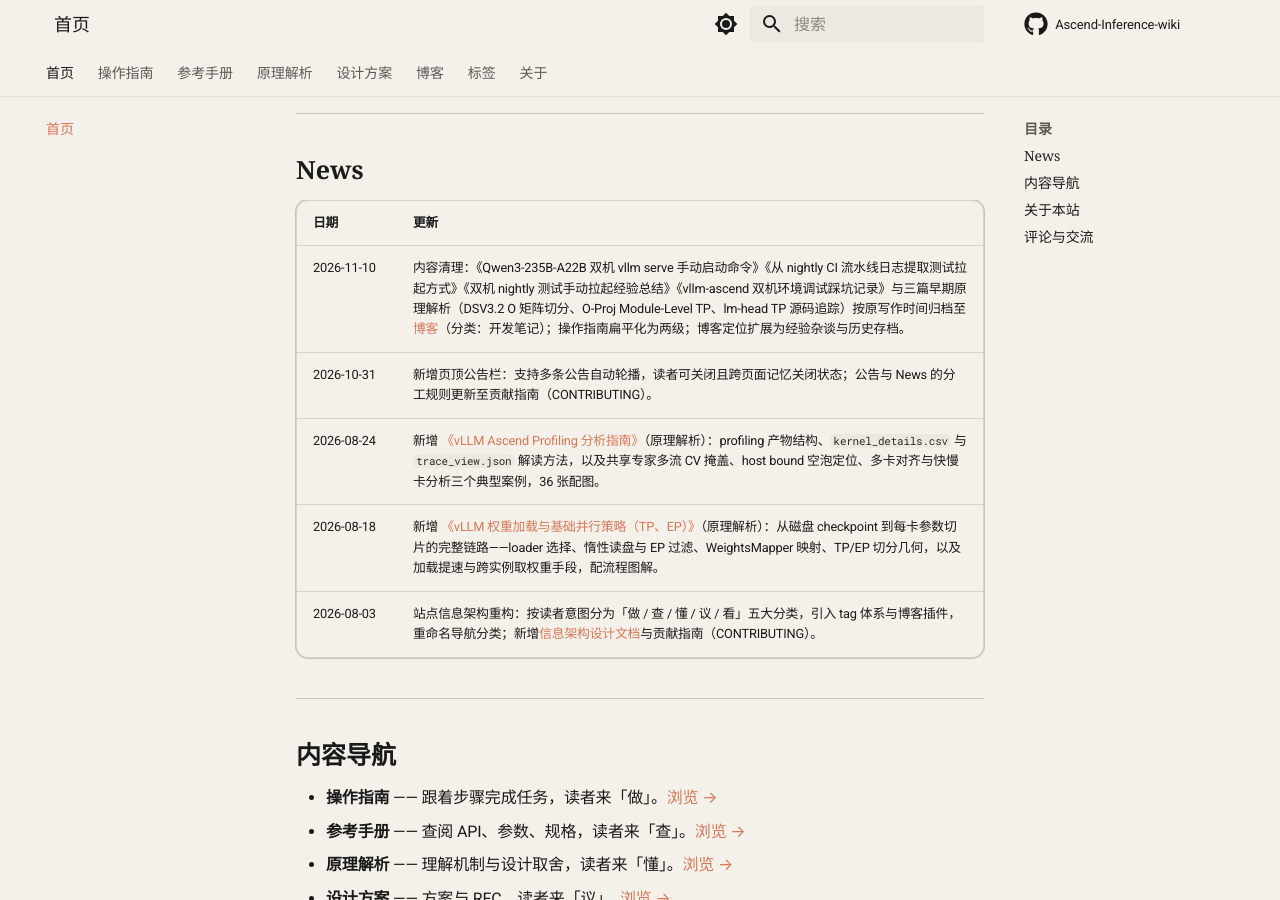
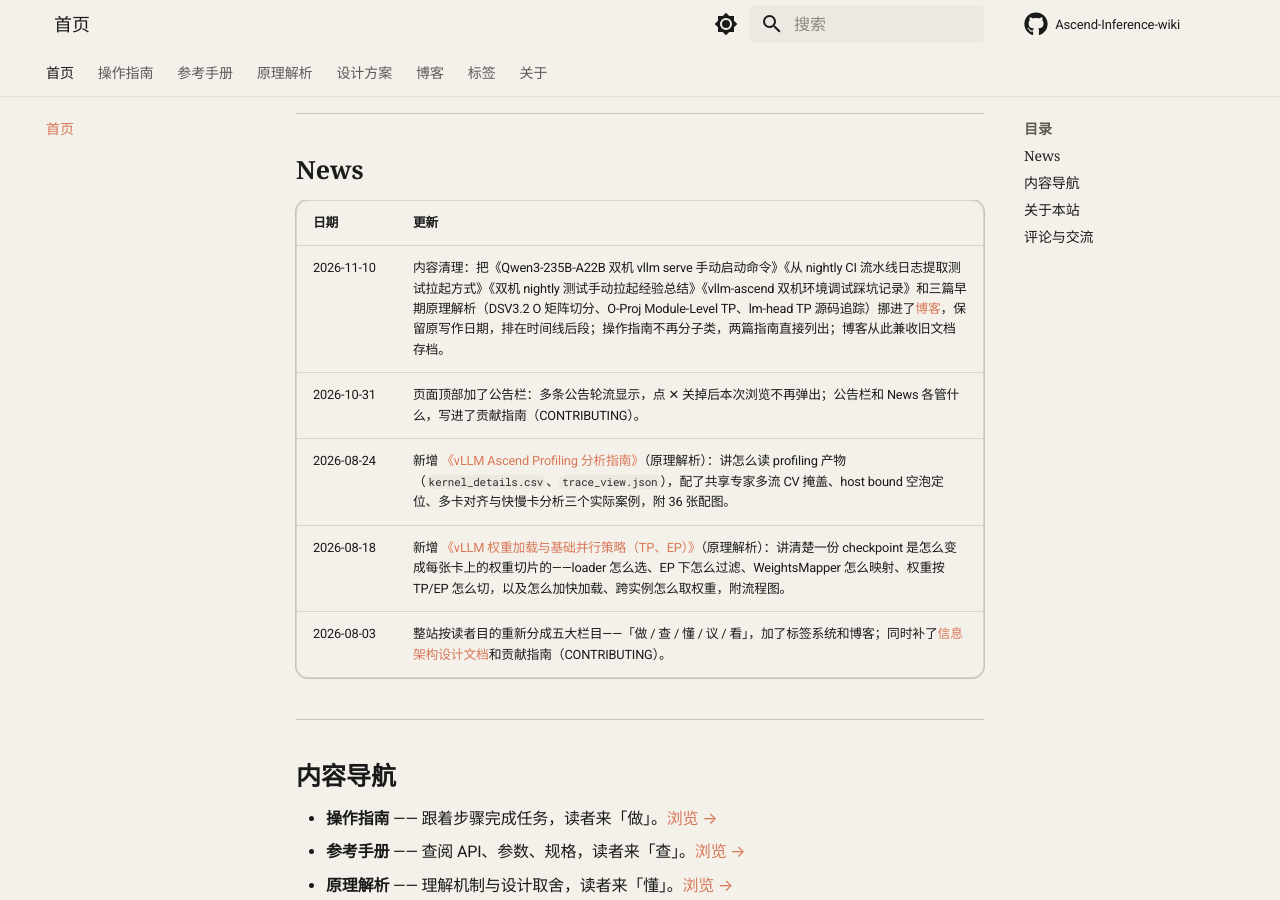
Before and after one commit to xuchi-0808/Ascend-Inference-wiki, an MkDocs documentation site: the page built from docs/index.md, in a window 1280 px wide and 900 px high, scrolled down 280 px. Built offline with MkDocs 1.6.1 and Material for MkDocs 9.7.7, drawn with Linux system fonts in a browser that asks for light colours; comment, search, counter and statistics services are not loaded; a style sheet for code colours, icons or effects is not loaded.

Commit message:
docs: reword homepage news entries in plainer Chinese
Signed-off-by: xuchi <xuchicolson@163.com>

```diff
--- a/docs/index.md
+++ b/docs/index.md
@@ -15,11 +15,11 @@ comments: false
 
 | 日期 | 更新 |
 | --- | --- |
-| 2026-11-10 | 内容清理：《Qwen3-235B-A22B 双机 vllm serve 手动启动命令》《从 nightly CI 流水线日志提取测试拉起方式》《双机 nightly 测试手动拉起经验总结》《vllm-ascend 双机环境调试踩坑记录》与三篇早期原理解析（DSV3.2 O 矩阵切分、O-Proj Module-Level TP、lm-head TP 源码追踪）按原写作时间归档至[博客](blog/index.md)（分类：开发笔记）；操作指南扁平化为两级；博客定位扩展为经验杂谈与历史存档。 |
-| 2026-10-31 | 新增页顶公告栏：支持多条公告自动轮播，读者可关闭且跨页面记忆关闭状态；公告与 News 的分工规则更新至贡献指南（CONTRIBUTING）。 |
-| 2026-08-24 | 新增 [《vLLM Ascend Profiling 分析指南》](explanations/ascend-profiling-analysis.md)（原理解析）：profiling 产物结构、`kernel_details.csv` 与 `trace_view.json` 解读方法，以及共享专家多流 CV 掩盖、host bound 空泡定位、多卡对齐与快慢卡分析三个典型案例，36 张配图。 |
-| 2026-08-18 | 新增 [《vLLM 权重加载与基础并行策略（TP、EP）》](explanations/vllm-weight-loading-tp-ep.md)（原理解析）：从磁盘 checkpoint 到每卡参数切片的完整链路——loader 选择、惰性读盘与 EP 过滤、WeightsMapper 映射、TP/EP 切分几何，以及加载提速与跨实例取权重手段，配流程图解。 |
-| 2026-08-03 | 站点信息架构重构：按读者意图分为「做 / 查 / 懂 / 议 / 看」五大分类，引入 tag 体系与博客插件，重命名导航分类；新增[信息架构设计文档](design/wiki-information-architecture.md)与贡献指南（CONTRIBUTING）。 |
+| 2026-11-10 | 内容清理：把《Qwen3-235B-A22B 双机 vllm serve 手动启动命令》《从 nightly CI 流水线日志提取测试拉起方式》《双机 nightly 测试手动拉起经验总结》《vllm-ascend 双机环境调试踩坑记录》和三篇早期原理解析（DSV3.2 O 矩阵切分、O-Proj Module-Level TP、lm-head TP 源码追踪）挪进了[博客](blog/index.md)，保留原写作日期，排在时间线后段；操作指南不再分子类，两篇指南直接列出；博客从此兼收旧文档存档。 |
+| 2026-10-31 | 页面顶部加了公告栏：多条公告轮流显示，点 ✕ 关掉后本次浏览不再弹出；公告栏和 News 各管什么，写进了贡献指南（CONTRIBUTING）。 |
+| 2026-08-24 | 新增 [《vLLM Ascend Profiling 分析指南》](explanations/ascend-profiling-analysis.md)（原理解析）：讲怎么读 profiling 产物（`kernel_details.csv`、`trace_view.json`），配了共享专家多流 CV 掩盖、host bound 空泡定位、多卡对齐与快慢卡分析三个实际案例，附 36 张配图。 |
+| 2026-08-18 | 新增 [《vLLM 权重加载与基础并行策略（TP、EP）》](explanations/vllm-weight-loading-tp-ep.md)（原理解析）：讲清楚一份 checkpoint 是怎么变成每张卡上的权重切片的——loader 怎么选、EP 下怎么过滤、WeightsMapper 怎么映射、权重按 TP/EP 怎么切，以及怎么加快加载、跨实例怎么取权重，附流程图。 |
+| 2026-08-03 | 整站按读者目的重新分成五大栏目——「做 / 查 / 懂 / 议 / 看」，加了标签系统和博客；同时补了[信息架构设计文档](design/wiki-information-architecture.md)和贡献指南（CONTRIBUTING）。 |
 
 ---
 
```
